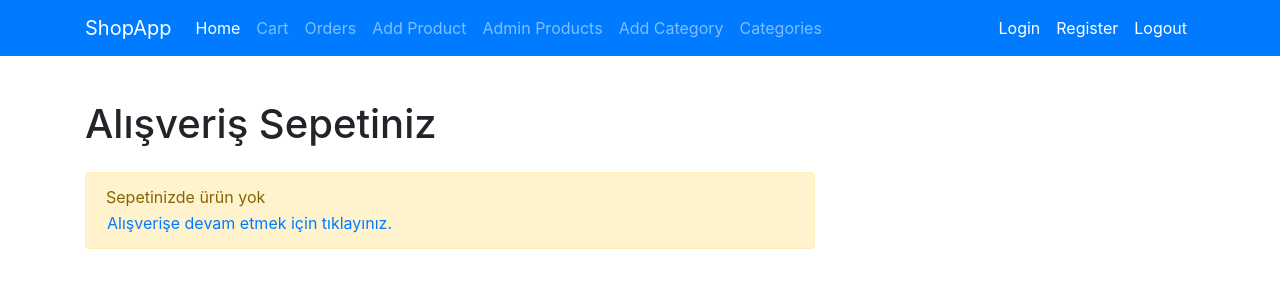
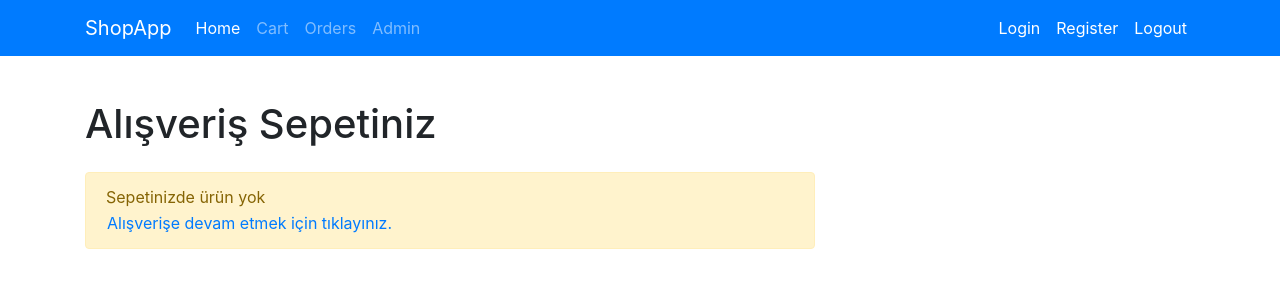
Before and after one commit to mehmetozgur-aslan/AngularShopApp, an Angular app in the folder ShopApp/: page /cart in a window 1280 px wide. Shown: the top 300 px of the page. Built offline with nearby package versions, Linux system fonts and the light colour scheme.

Commit message:
admin module olusturuldu

```diff
--- a/ShopApp/src/app/app.module.ts
+++ b/ShopApp/src/app/app.module.ts
@@ -19,6 +19,8 @@
       { path: 'shop', component: ShopComponent},
       { path: 'cart', component: CartDetailComponent},
       { path: 'checkout', component: CheckoutComponent},
+      // { path: 'admin', loadChildren:"./shop/shop/admin/admin.module#AdminModule"},
+      {path: 'admin', loadChildren: () => import('./shop/shop/admin/admin.module').then(m => m.AdminModule)},
       { path: '**', redirectTo: "/shop"}
     ])
   ],
--- /dev/null
+++ b/ShopApp/src/app/shop/shop/admin/admin/admin.component.html
@@ -0,0 +1,3 @@
+<div class="bg-primary p-2 text-white">
+  Admin Placeholder
+</div>
--- /dev/null
+++ b/ShopApp/src/app/shop/shop/admin/admin/admin.component.ts
@@ -0,0 +1,15 @@
+import { Component, OnInit } from '@angular/core';
+
+@Component({
+  selector: 'app-admin',
+  templateUrl: './admin.component.html',
+  styleUrls: ['./admin.component.css']
+})
+export class AdminComponent implements OnInit {
+
+  constructor() { }
+
+  ngOnInit(): void {
+  }
+
+}
--- /dev/null
+++ b/ShopApp/src/app/shop/shop/admin/auth/auth.component.html
@@ -0,0 +1 @@
+<p>auth works!</p>
--- /dev/null
+++ b/ShopApp/src/app/shop/shop/admin/auth/auth.component.ts
@@ -0,0 +1,15 @@
+import { Component, OnInit } from '@angular/core';
+
+@Component({
+  selector: 'app-auth',
+  templateUrl: './auth.component.html',
+  styleUrls: ['./auth.component.css']
+})
+export class AuthComponent implements OnInit {
+
+  constructor() { }
+
+  ngOnInit(): void {
+  }
+
+}
--- a/ShopApp/src/app/shop/shop/navbar/navbar.component.html
+++ b/ShopApp/src/app/shop/shop/navbar/navbar.component.html
@@ -13,17 +13,9 @@
         <a routerLink="/orders" class="nav-link">Orders</a>
       </li>
       <li class="navbar-nav">
-        <a routerLink="/shop" class="nav-link">Add Product</a>
+        <a routerLink="/admin" class="nav-link">Admin</a>
       </li>
-      <li class="navbar-nav">
-        <a routerLink="/shop" class="nav-link">Admin Products</a>
-      </li>
-      <li class="navbar-nav">
-        <a routerLink="/shop" class="nav-link">Add Category</a>
-      </li>
-      <li class="navbar-nav">
-        <a routerLink="/shop" class="nav-link">Categories</a>
-      </li>
+
     </ul>
     <ul class="navbar-nav ml-auto">
       <li class="navbar-nav">
```
Also changed, not shown: ShopApp/src/app/shop/shop/admin/admin-routing.module.ts (added, +16 -0 lines), ShopApp/src/app/shop/shop/admin/admin.module.ts (added, +16 -0 lines), ShopApp/src/app/shop/shop/admin/admin/admin.component.css (added), ShopApp/src/app/shop/shop/admin/auth/auth.component.css (added), 2 other files (tests, documents, lock files or other folders).
